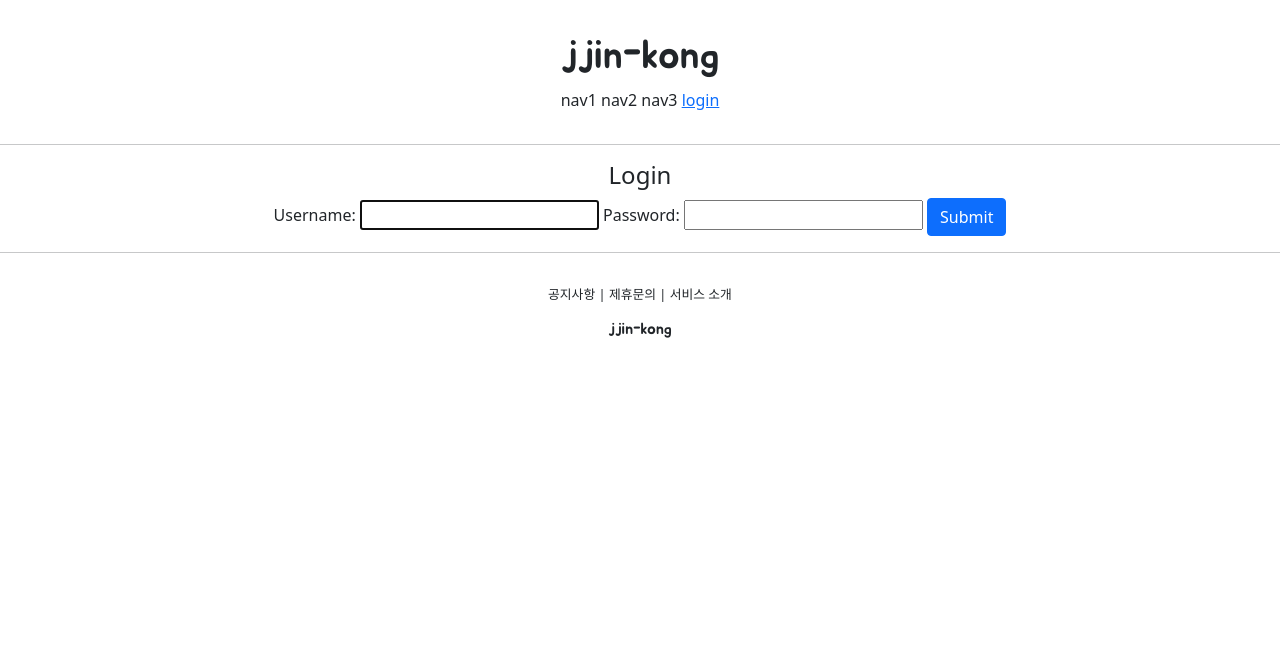
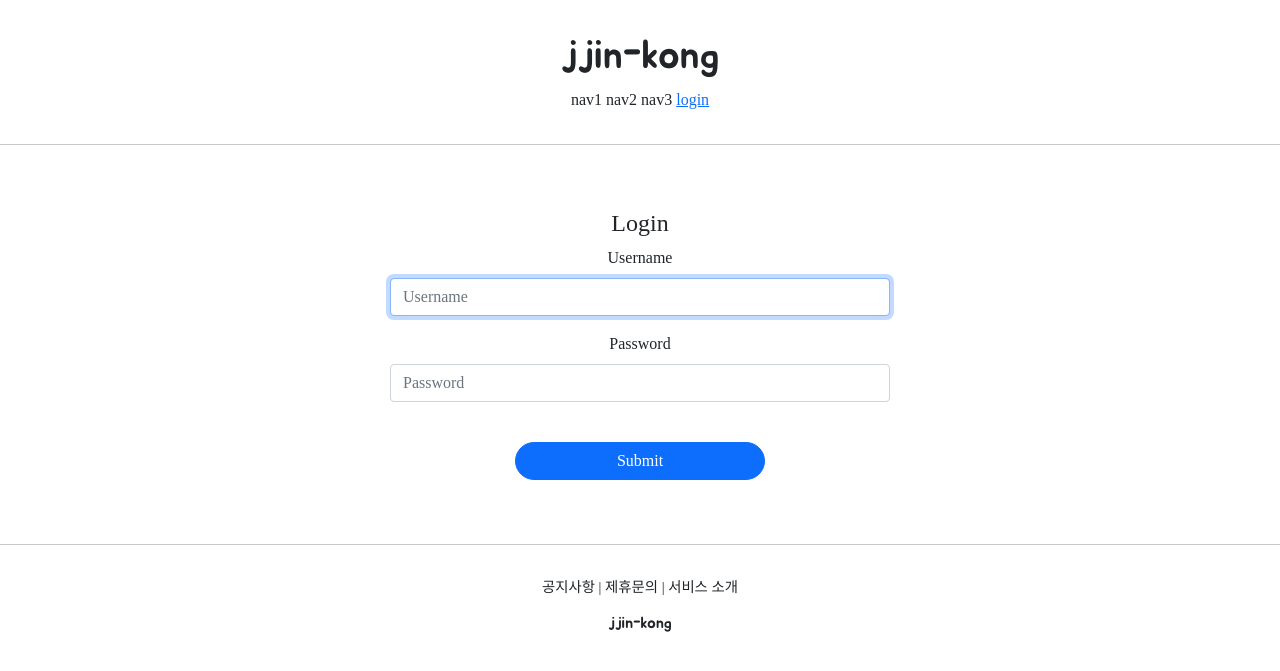
Before and after one commit to JJingu/jjinkong, a Django app: page /accounts/login/ in a window 1280 px wide. Shown: the top 671 px of the page. Run offline with Django 4.2, Linux system fonts and the light colour scheme; some libraries are stand-ins or nearby versions.

Commit message:
django course 23 commit

```diff
--- a/accountapp/templates/accountapp/login.html
+++ b/accountapp/templates/accountapp/login.html
@@ -1,18 +1,19 @@
 {% extends 'base.html' %}
+{% load bootstrap4 %}
 
 {% block content %}
 
-    <div style="text-align: center;">
+    <div style="text-align: center; max-width: 500px; margin: 4rem auto;">
         <div>
-            <h4>
-                Login
-            </h4>
+            <h4>Login</h4>
         </div>
-        <form action="" method="post">
-            {% csrf_token %}
-            {{ form }}
-            <input type="submit" class="btn btn-primary">
-        </form>
+        <div>
+            <form action="" method="post">
+                {% csrf_token %}
+                {% bootstrap_form form %}
+                <input type="submit" class="btn btn-primary rounded-pill col-6 mt-4">
+            </form>
+        </div>
     </div>
 
 {% endblock %}
--- a/jjinkong/settings.py
+++ b/jjinkong/settings.py
@@ -53,6 +53,7 @@ INSTALLED_APPS = [
     'django.contrib.sessions',
     'django.contrib.messages',
     'django.contrib.staticfiles',
+    'bootstrap4',
     'accountapp',
 ]
 
--- a/static/base.css
+++ b/static/base.css
@@ -3,7 +3,7 @@
 }
 
 .jjinkong_footer_button {
-    font-size: 0.8rem;
+    font-size: 0.9rem;
 }
 
 .jjinkong_footer {
--- a/templates/base.html
+++ b/templates/base.html
@@ -3,7 +3,7 @@
 
 {% include 'head.html' %}
 
-<body>
+<body style="font-family: 'NanumSquareR'">
     {% include 'header.html' %}
 
     <hr>
--- a/templates/head.html
+++ b/templates/head.html
@@ -18,4 +18,27 @@
     <!--  DEFAULT CSS LINK  -->
     <link rel="stylesheet" type="text/css" href="{% static 'base.css' %}">
 
+    <style>
+        @font-face {
+            fort-family: 'NanumSquareB';
+            src: local('NanumSquareB');
+            url("{% static 'fonts/NanumSquareB.otf' %}" format("opentype");
+        }
+        @font-face {
+            fort-family: 'NanumSquareEB';
+            src: local('NanumSquareEB');
+            url("{% static 'fonts/NanumSquareEB.otf' %}" format("opentype");
+        }
+        @font-face {
+            fort-family: 'NanumSquareR';
+            src: local('NanumSquareR');
+            url("{% static 'fonts/NanumSquareR.otf' %}" format("opentype");
+        }
+        @font-face {
+            fort-family: 'NanumSquareR';
+            src: local('NanumSquareR');
+            url("{% static 'fonts/NanumSquareR.ttf' %}" format("opentype");
+        }
+    </style>
+
 </head>
```
Also changed, not shown: accountapp/templates/accountapp/create.html (+6 -2 lines), static/fonts/NanumSquareB.otf (added), static/fonts/NanumSquareEB.otf (added), static/fonts/NanumSquareR.otf (added), static/fonts/NanumSquareR.ttf (added).
